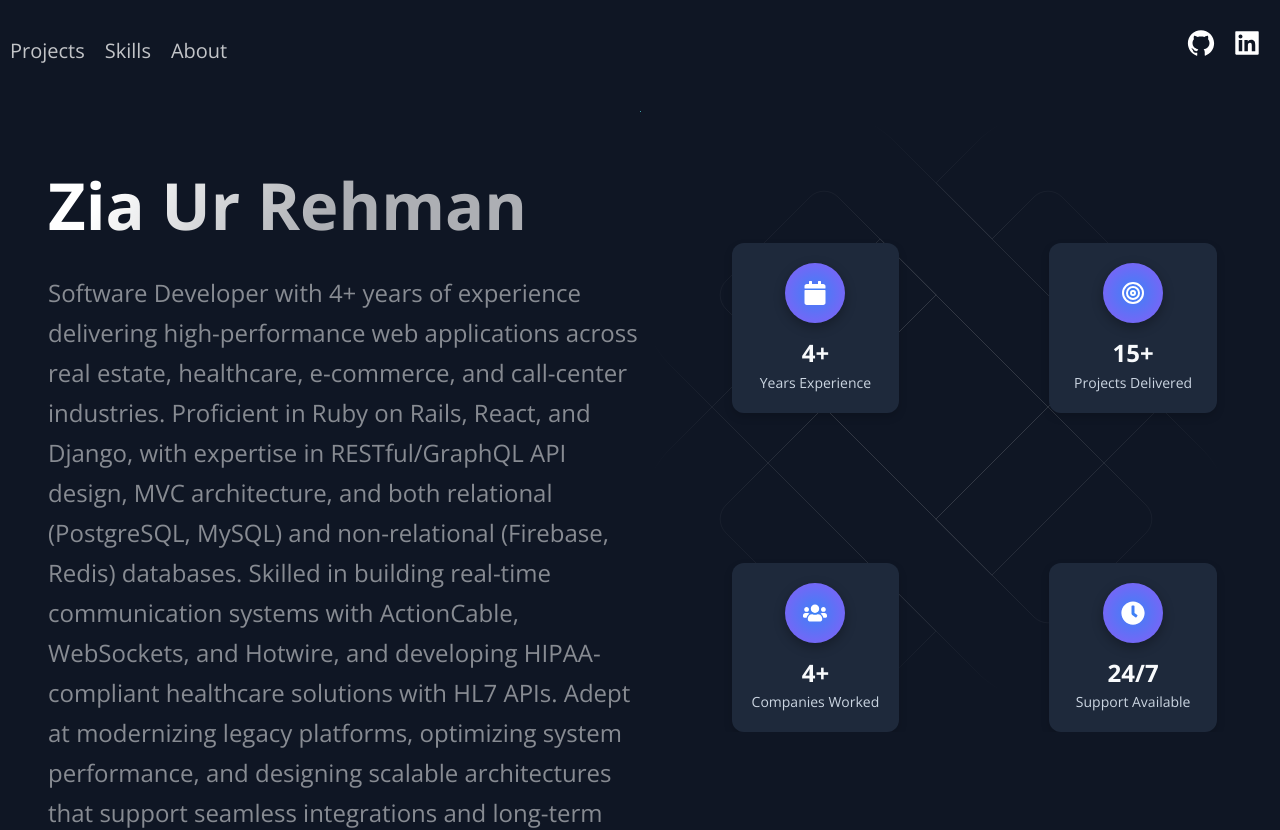
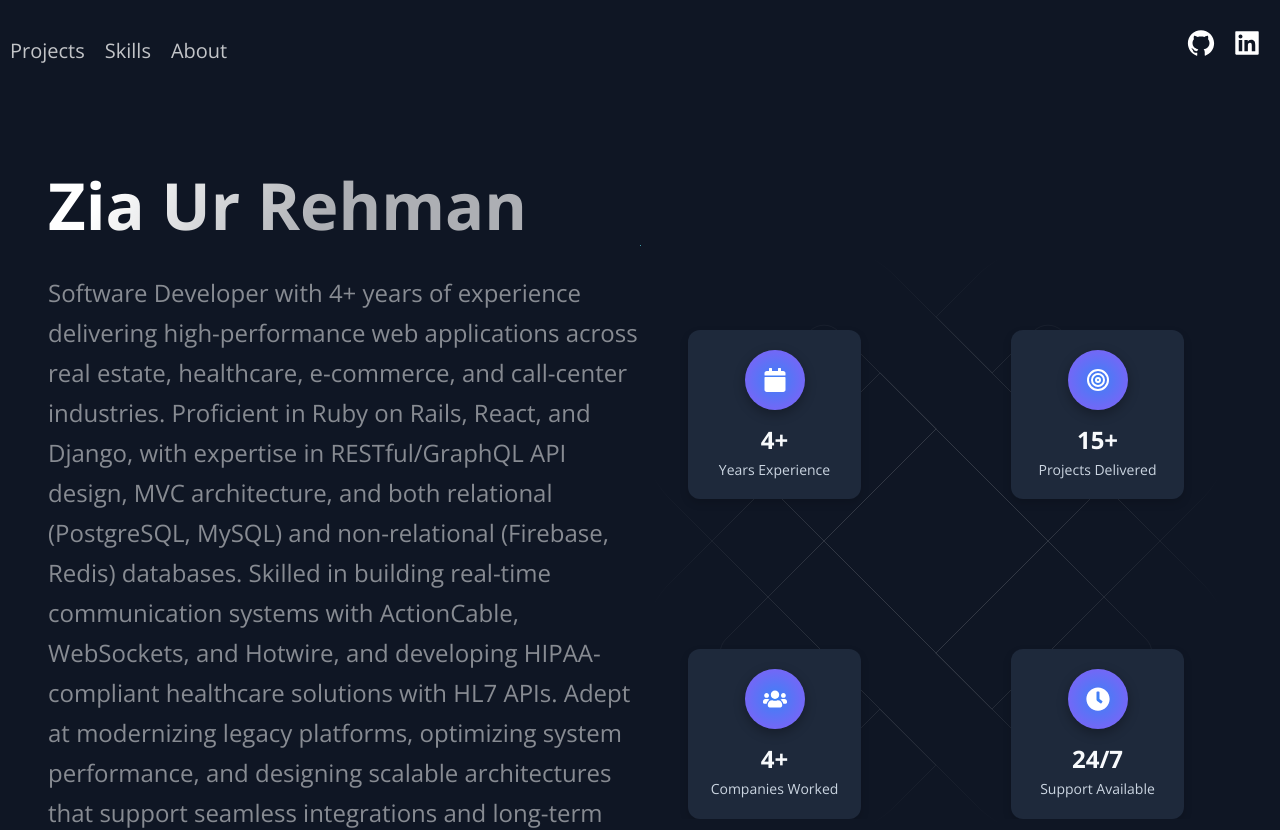
Before and after one commit to Zia-Ur-Rehman1/portfolio, a Next.js app: page / in a window 1280 px wide. Shown: the top 830 px of the page. Built offline with nearby package versions, Linux system fonts and the light colour scheme.

Commit message:
Layout Fixed for all screens

```diff
--- a/src/components/BackgrooundAnimation/BackgroundAnimation.js
+++ b/src/components/BackgrooundAnimation/BackgroundAnimation.js
@@ -1,9 +1,8 @@
 import React from 'react';
-import Stats from '../Stats/Stats'
-
+import {BgAnimationContainer} from './BackgroundAnimationStyles'
 
 const BackgroundAnimation = () => (
-  <div>
+  <BgAnimationContainer>
     <svg
       className="BgAnimation__svg"
       viewBox="0 0 602 602"
@@ -361,8 +360,7 @@ const BackgroundAnimation = () => (
         </linearGradient>
       </defs>
     </svg>
-    <Stats/>
-  </div>
+  </BgAnimationContainer>
 
 );
 
--- /dev/null
+++ b/src/components/BackgrooundAnimation/BackgroundAnimationStyles.js
@@ -0,0 +1,11 @@
+import styled from 'styled-components';
+
+export const BgAnimationContainer = styled.div`
+    z-index: 1;
+    grid-row: 1;
+    grid-column: 2;
+    @media ${(props) => props.theme.breakpoints.md} {
+      grid-row: 2;
+    }
+
+`
--- a/src/components/Footer/FooterStyles.js
+++ b/src/components/Footer/FooterStyles.js
@@ -129,6 +129,8 @@ export const LinkList = styled.ul`
 		gap: 16px;
 	}
 	@media ${props => props.theme.breakpoints.sm} {
+		display: grid;
+		grid-template-columns: 1fr;
 		width: 100%;
 		padding: 32px 4px 16px;
 		gap: 5px;
--- a/src/components/Stats/Stats.js
+++ b/src/components/Stats/Stats.js
@@ -1,11 +1,11 @@
 // Stats.js
 import React from 'react';
 import { Section } from '../../styles/GlobalComponents';
-import { StatsContainer, StatCard, StatValue, StatLabel, StatIconWrapper, StatonBG } from './StatsStyles';
+import { StatsContainer, StatCard, StatValue, StatLabel, StatIconWrapper, StatDiv } from './StatsStyles';
 import { statistics } from '../../constants/constants';
 
 const Stats = () => (
-  <StatonBG>
+    <StatDiv>
   <Section id="stats">
     <StatsContainer>
       {statistics.map((stat) => (
@@ -18,8 +18,9 @@ const Stats = () => (
         </StatCard>
       ))}
     </StatsContainer>
+
   </Section>
-  </StatonBG>
+</StatDiv>
 );
 
 export default Stats;
--- a/src/components/Stats/StatsStyles.js
+++ b/src/components/Stats/StatsStyles.js
@@ -2,23 +2,36 @@
 import styled from 'styled-components';
 
 // In StatsStyles.js or wherever <Section> is defined
-export const StatonBG = styled.div`
+export const StatDiv = styled.div `
+  grid-row: 1;
+  grid-column: 2;
+  z-index: 2;
+  @media ${(props) => props.theme.breakpoints.md} {
+  display: grid;
+  }
 
-    display: block;
-    position: absolute;
-    top: 100px;
-    right: 15px;
-`;
+`
 export const StatsContainer = styled.div`
   display: grid;
   grid-template-columns: repeat(2, 1fr);
   gap: 150px;
   margin-top: 32px;
 
-  @media ${(props) => props.theme.breakpoints.sm} {
+  @media ${(props) => props.theme.breakpoints.lg} {
     grid-template-columns: 1fr;
     gap: 16px;
   }
+  @media ${(props) => props.theme.breakpoints.md} {
+    grid-template-columns: 2fr 2fr;
+    gap: 150px;
+  }
+  @media ${(props) => props.theme.breakpoints.sm} {
+    display: flex;
+    flex-direction: column;
+    align-items: center;
+    gap: 10px;
+  }
+
 `;
 
 export const StatCard = styled.div`
@@ -28,7 +41,9 @@ export const StatCard = styled.div`
   text-align: center;
   box-shadow: 0 4px 8px rgba(0, 0, 0, 0.15);
   transition: transform 0.2s ease;
-
+  @media ${(props) => props.theme.breakpoints.md} {
+  width: 190px
+  }
   &:hover {
     transform: translateY(-4px);
   }
--- a/src/pages/index.js
+++ b/src/pages/index.js
@@ -2,15 +2,18 @@ import Acomplishments from '../components/Acomplishments/Acomplishments';
 import BgAnimation from '../components/BackgrooundAnimation/BackgroundAnimation';
 import Hero from '../components/Hero/Hero';
 import Projects from '../components/Projects/Projects';
+import Stats from '../components/Stats/Stats'
 import Technologies from '../components/Technologies/Technologies';
 import { Layout } from '../layout/Layout';
+import {BgAnimationContainer} from '../components/BackgrooundAnimation/BackgroundAnimationStyles'
 import { Section } from '../styles/GlobalComponents';
 const Home = () => {
   return (
     <Layout>
-      <Section grid>
+      <Section grid align="center">
         <Hero />
         <BgAnimation />
+      <Stats/>
       </Section>
       <Projects />
       <Technologies />
--- a/src/styles/GlobalComponents/index.js
+++ b/src/styles/GlobalComponents/index.js
@@ -9,8 +9,10 @@ export const Section = styled.section`
   position: relative;
   overflow: hidden;
   grid-template-columns: 1fr 1fr;
+  align-items: ${(props) => (props.align ? props.align : "")};
 
   @media ${(props) => props.theme.breakpoints.md} {
+    display: flex;
     padding: 24px 48px 0;
     flex-direction: column;
   }
```
